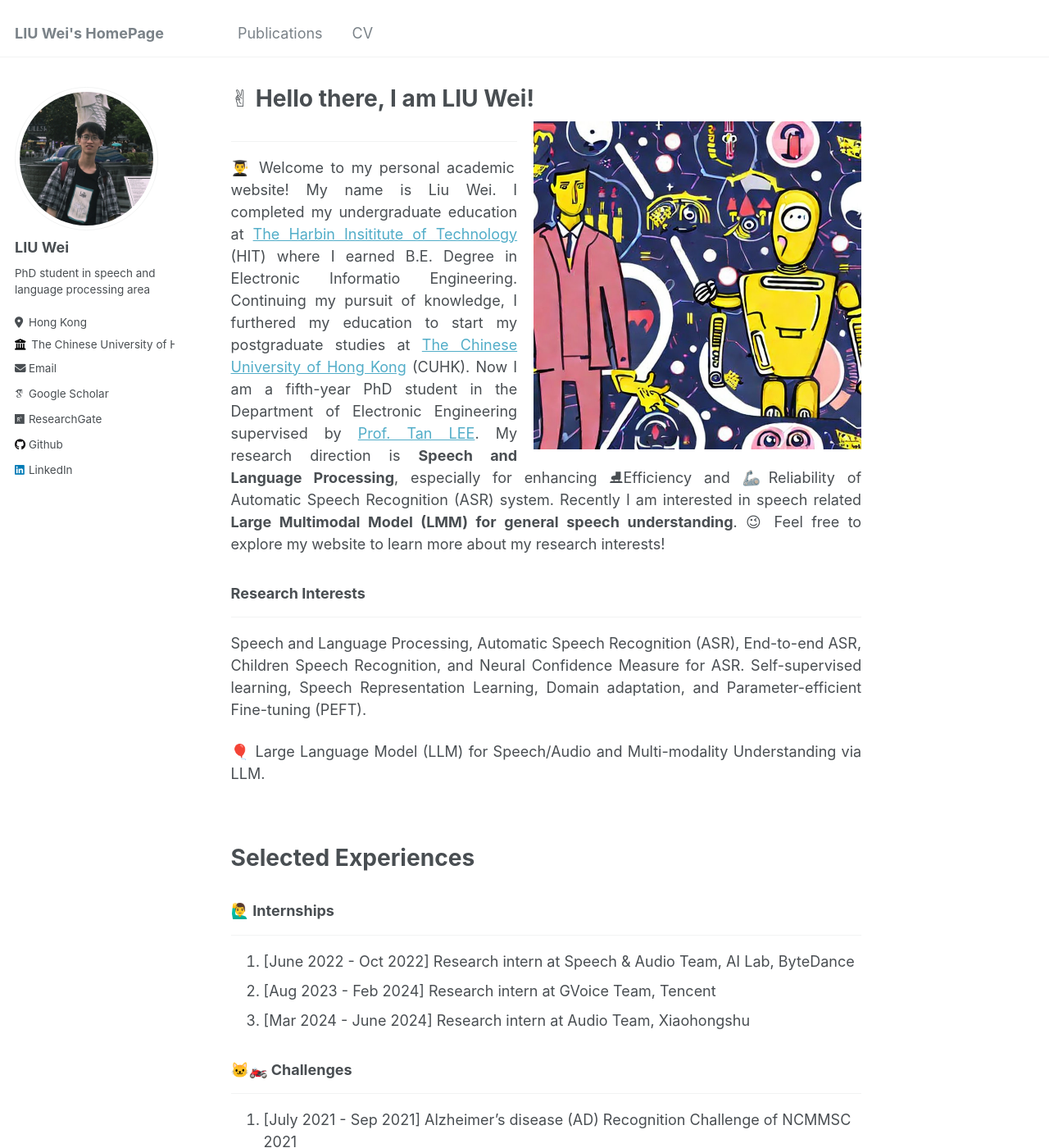
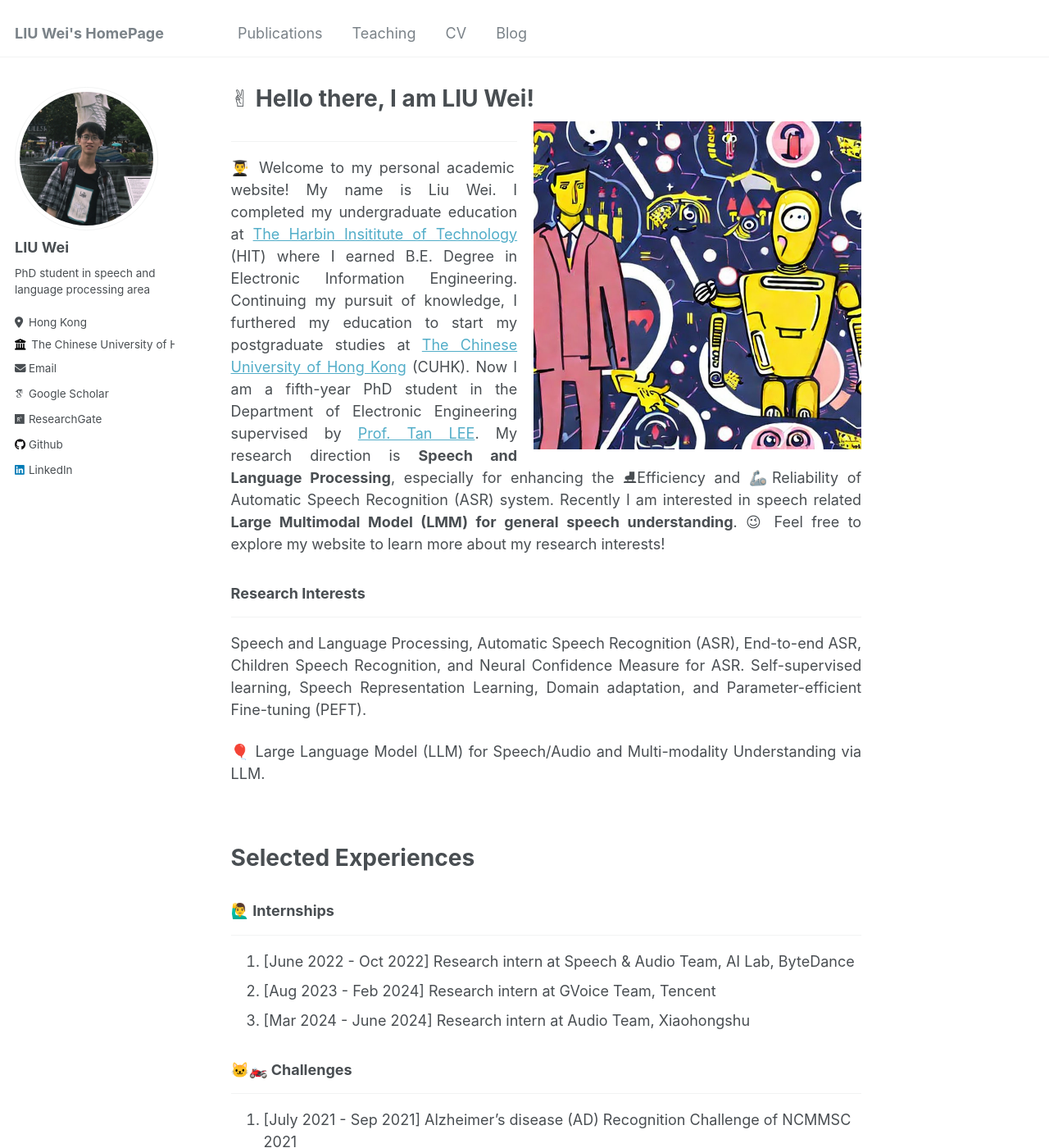
Before and after one commit to louislau1129/louislau1129.github.io, a Jekyll site: the page built from _pages/about.md, in a window 1280 px wide and 1400 px high. Shown: the whole window at 82% size. Built offline with Jekyll 4.4.1, drawn with Linux system fonts in a browser that asks for light colours; some web fonts are replaced; some of the changed text lies outside the part shown.

Commit message:
add blog page

```diff
--- a/_pages/about.md
+++ b/_pages/about.md
@@ -10,7 +10,7 @@
 ![human talks to robot](/images/bg.png){: style="float: right; width: 400px; margin-left: 20px;"}
 
 ---
-👨‍🎓 Welcome to my personal academic website! My name is Liu Wei. I completed my undergraduate education at [The Harbin Insititute of Technology](http://en.hit.edu.cn/) (HIT) where I earned B.E. Degree in Electronic Informatio Engineering. Continuing my pursuit of knowledge, I furthered my education to start my postgraduate studies at [The Chinese University of Hong Kong](https://www.cuhk.edu.hk/english/index.html) (CUHK). Now I am a fifth-year PhD student in the Department of Electronic Engineering supervised by [Prof. Tan LEE](https://www.ee.cuhk.edu.hk/~tanlee/). My research direction is **Speech and Language Processing**, especially for enhancing ⛸Efficiency and 🦾Reliability of Automatic Speech Recognition (ASR) system. Recently I am interested in speech related **Large Multimodal Model (LMM) for general speech understanding**. 😉 Feel free to explore my website to learn more about my research interests!
+👨‍🎓 Welcome to my personal academic website! My name is Liu Wei. I completed my undergraduate education at [The Harbin Insititute of Technology](http://en.hit.edu.cn/) (HIT) where I earned B.E. Degree in Electronic Information Engineering. Continuing my pursuit of knowledge, I furthered my education to start my postgraduate studies at [The Chinese University of Hong Kong](https://www.cuhk.edu.hk/english/index.html) (CUHK). Now I am a fifth-year PhD student in the Department of Electronic Engineering supervised by [Prof. Tan LEE](https://www.ee.cuhk.edu.hk/~tanlee/). My research direction is **Speech and Language Processing**, especially for enhancing the ⛸Efficiency and 🦾Reliability of Automatic Speech Recognition (ASR) system. Recently I am interested in speech related **Large Multimodal Model (LMM) for general speech understanding**. 😉 Feel free to explore my website to learn more about my research interests!
 {: style="text-align: justify"}
 
 ### Research Interests
@@ -39,7 +39,8 @@
 
 Future Plans
 ======
-[ ]  Record my research plan & progress, paper reading and sharing thoughts.
+- Record my research plan & progress, paper reading and sharing thoughts.
+- Refer to the `Blog` Tab.
 
 
 For more info
```
Also changed, not shown: _blog/outline.md (added, +19 -0 lines), _data/navigation.yml (+5 -2 lines), images/blog_page.png (added).
